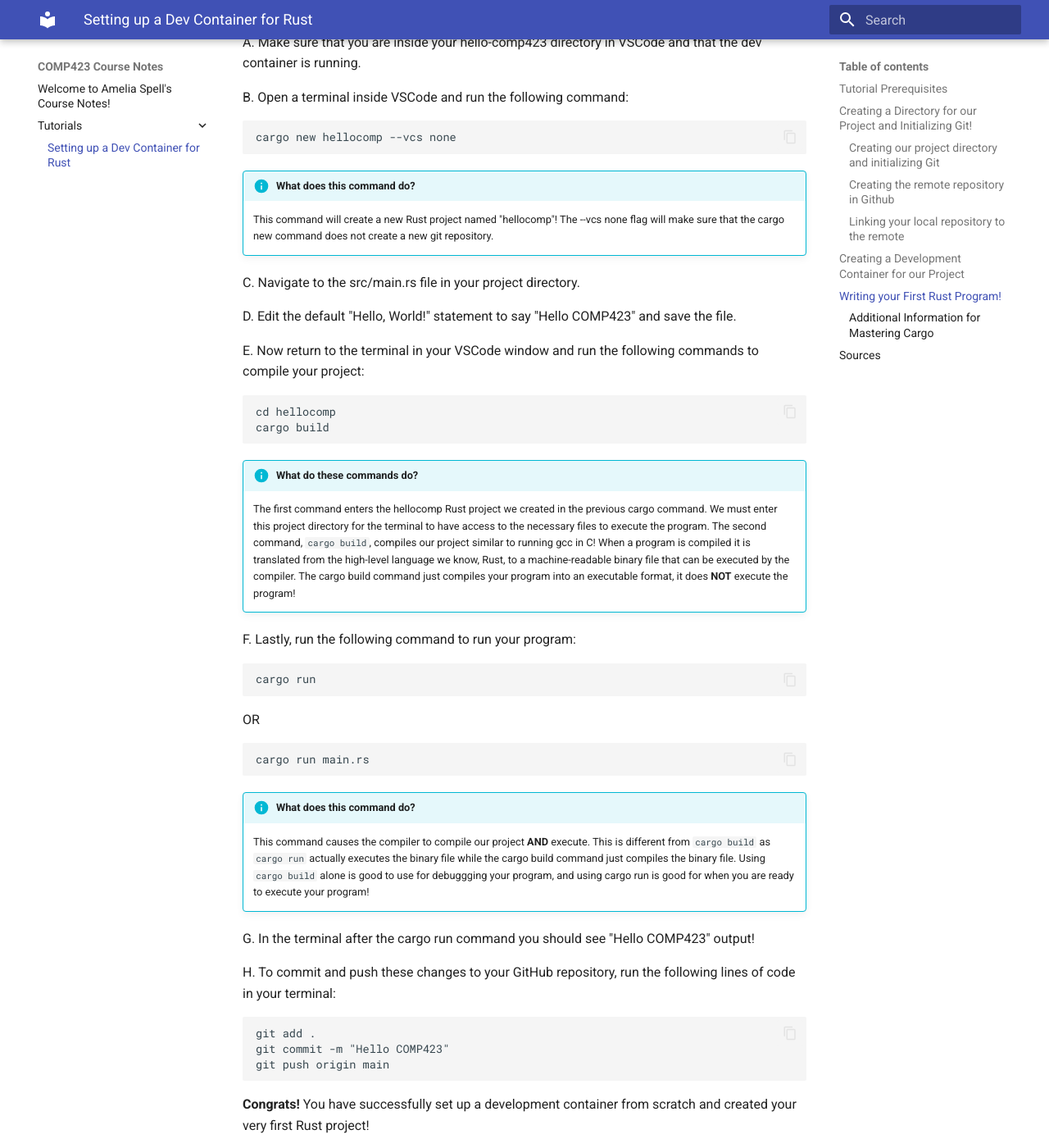
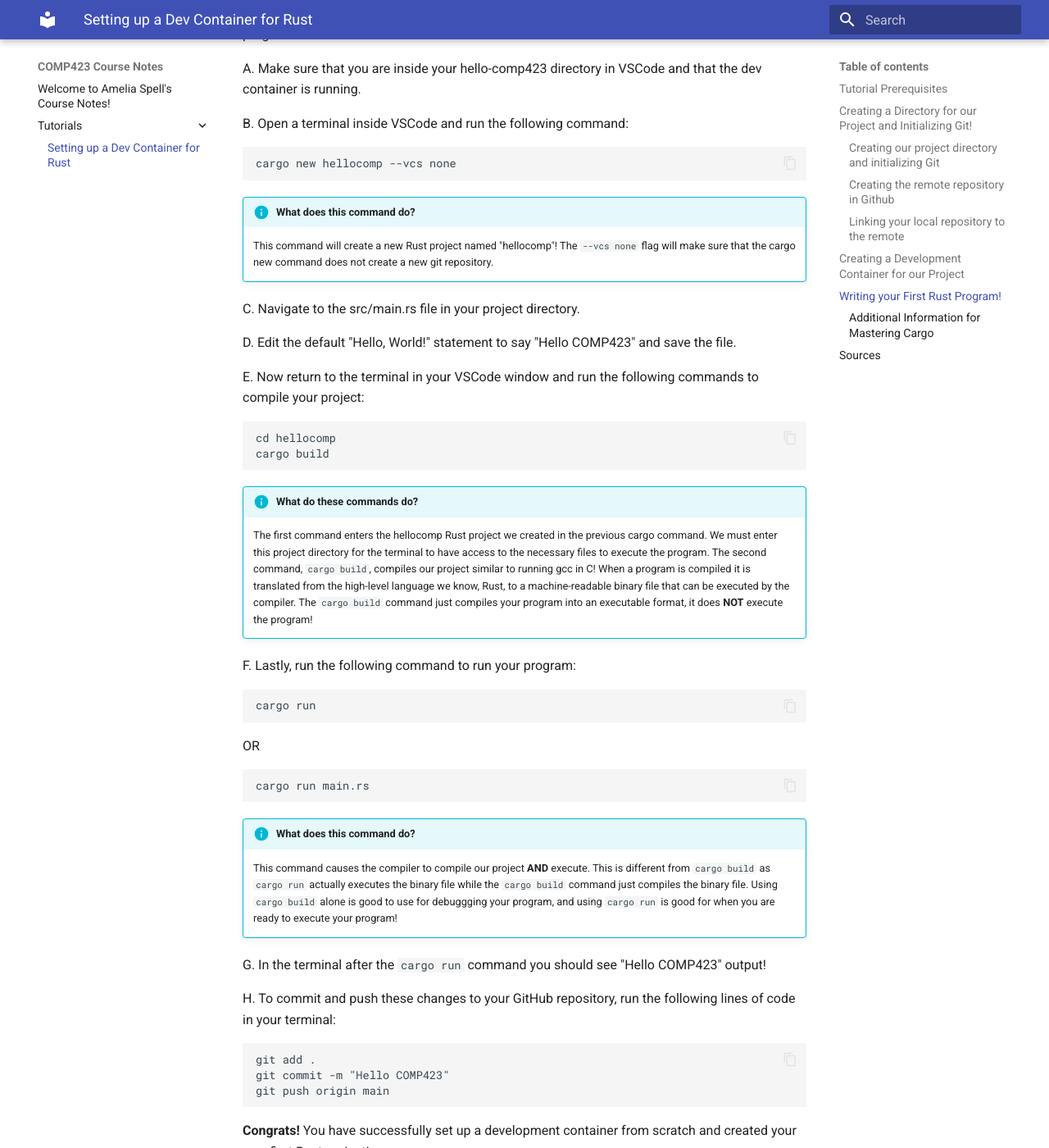
Before and after one commit to amspell04/comp423-course-notes, an MkDocs documentation site: the page built from docs/tutorials/rust-setup.md, in a window 1280 px wide and 1400 px high, scrolled down 4282 px. Shown: the whole window at 82% size. Built offline with MkDocs 1.6.1 and Material for MkDocs 9.7.7, drawn with Linux system fonts in a browser that asks for light colours; some of the changed text lies outside the part shown.

````diff
--- a/docs/tutorials/rust-setup.md
+++ b/docs/tutorials/rust-setup.md
@@ -71,11 +71,13 @@ E. Click **Create Repository**
 ### Linking your local repository to the remote
 
 A. Return to your local terminal/command prompt which has your project directory opened.
+
 B. Run the following command to add the GitHub repository as a remote:
 ```
 git remote add origin https://github.com/<your-username>/hello-comp423.git
 ```
     **Remember** replace "your-username" with your GitHub profile username.
+
 C. Run the command below
 ```
 git branch
@@ -143,7 +145,7 @@ rustc --version
 **Congrats!** You have now successfully set up your Rust development container!
 
 !!! tip
-    When closing and reopening your project you will need to reopen your dev container. You can do this by opening the command pallette again and running >Dev Containers: Reopen in Container. Remember to give the environemnt time to load.
+    When closing and reopening your project you will need to reopen your dev container. You can do this by opening the command pallette again and running ```>Dev Containers: Reopen in Container```. Remember to give the environemnt time to load.
 
 
 
@@ -158,7 +160,7 @@ B. Open a terminal inside VSCode and run the following command:
 cargo new hellocomp --vcs none
 ```
 !!! info "What does this command do?"
-    This command will create a new Rust project named "hellocomp"! The --vcs none flag will make sure that the cargo new command does not create a new git repository.
+    This command will create a new Rust project named "hellocomp"! The ```--vcs none``` flag will make sure that the cargo new command does not create a new git repository.
 
 C. Navigate to the src/main.rs file in your project directory.
 
@@ -170,7 +172,7 @@ cd hellocomp
 cargo build
 ```
 !!! info "What do these commands do?"
-    The first command enters the hellocomp Rust project we created in the previous cargo command. We must enter this project directory for the terminal to have access to the necessary files to execute the program. The second command, ```cargo build```, compiles our project similar to running gcc in C! When a program is compiled it is translated from the high-level language we know, Rust, to a machine-readable binary file that can be executed by the compiler. The cargo build command just compiles your program into an executable format, it does **NOT** execute the program!
+    The first command enters the hellocomp Rust project we created in the previous cargo command. We must enter this project directory for the terminal to have access to the necessary files to execute the program. The second command, ```cargo build```, compiles our project similar to running gcc in C! When a program is compiled it is translated from the high-level language we know, Rust, to a machine-readable binary file that can be executed by the compiler. The ```cargo build``` command just compiles your program into an executable format, it does **NOT** execute the program!
 
 F. Lastly, run the following command to run your program:
 ```
@@ -182,9 +184,9 @@ cargo run main.rs
 ```
 
 !!! info "What does this command do?"
-     This command causes the compiler to compile our project **AND** execute. This is different from ```cargo build``` as ``` cargo run``` actually executes the binary file while the cargo build command just compiles the binary file. Using ``` cargo build ``` alone is good to use for debuggging your program, and using cargo run is good for when you are ready to execute your program!
+     This command causes the compiler to compile our project **AND** execute. This is different from ```cargo build``` as ``` cargo run``` actually executes the binary file while the ```cargo build``` command just compiles the binary file. Using ``` cargo build ``` alone is good to use for debuggging your program, and using ```cargo run``` is good for when you are ready to execute your program!
 
-G. In the terminal after the cargo run command you should see "Hello COMP423" output!
+G. In the terminal after the ```cargo run``` command you should see "Hello COMP423" output!
 
 H. To commit and push these changes to your GitHub repository, run the following lines of code in your terminal:
 
````
